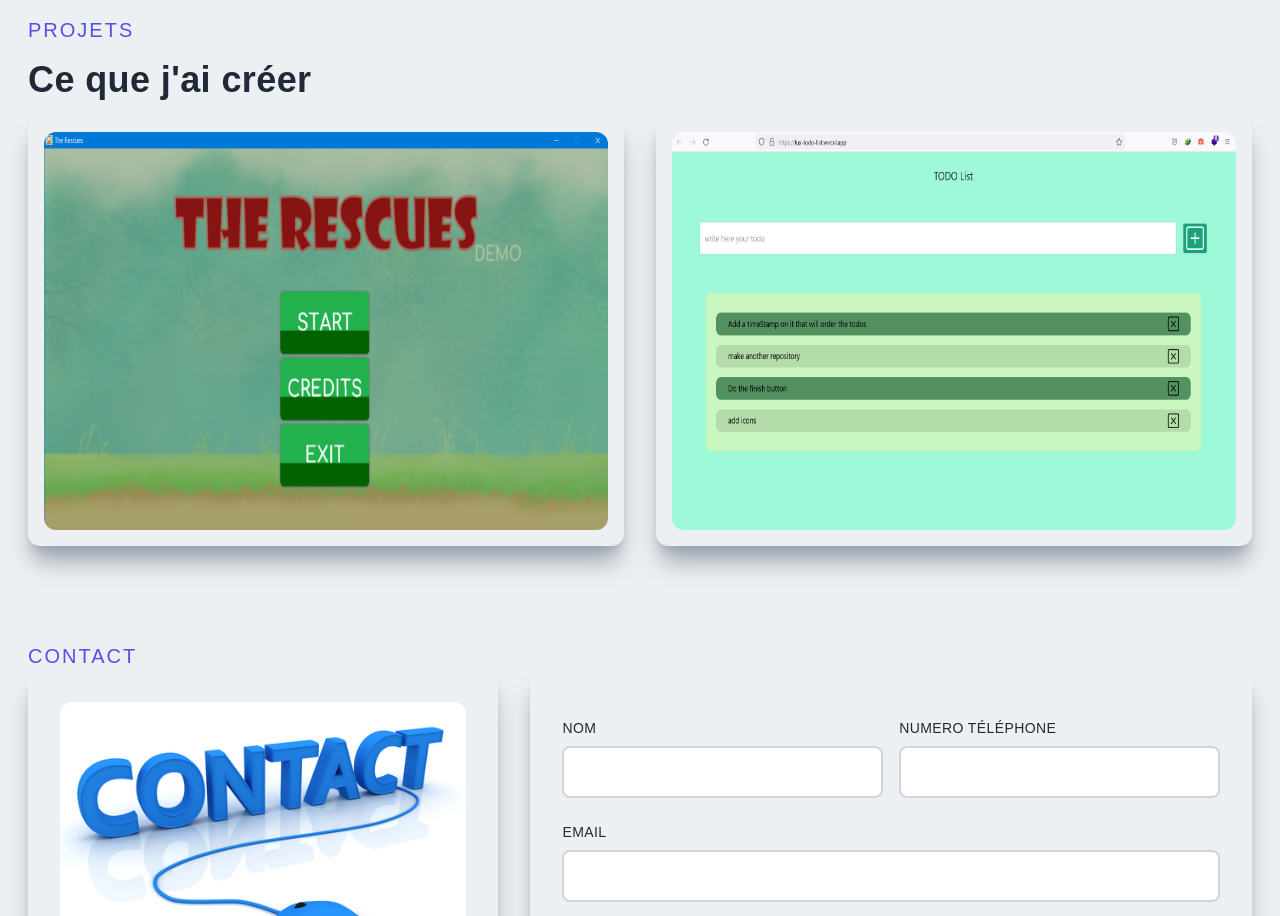
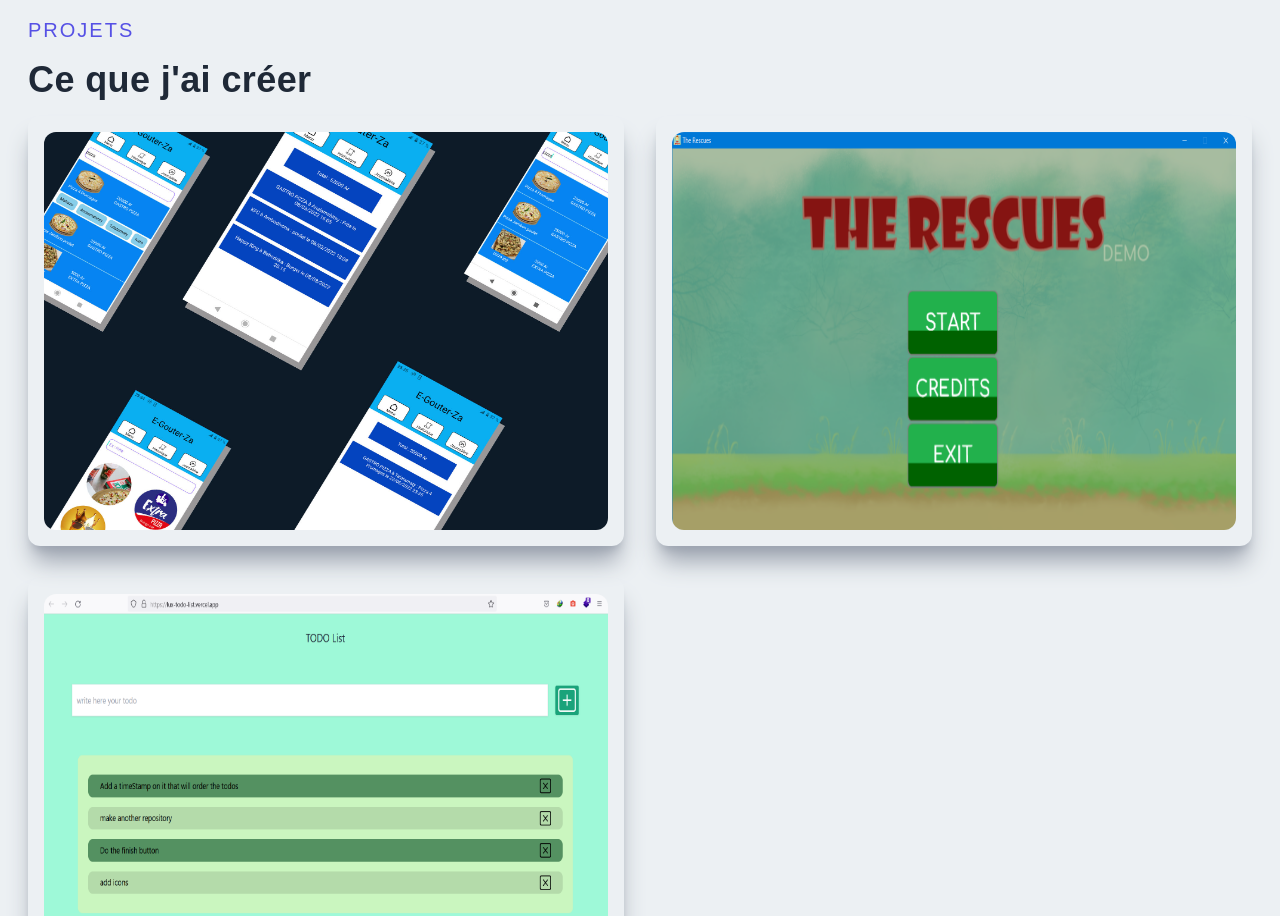
Before and after one commit to LucasAndria/Portfolio-NextJs, a Next.js app: page / in a window 1280 px wide. Shown: the part 2480-3396 px from the top of the page. Built offline with nearby package versions, Linux system fonts and the light colour scheme.

Commit message:
ajout du projet e-gouter

```diff
--- a/components/Projects.js
+++ b/components/Projects.js
@@ -1,5 +1,5 @@
 import ProjectItem from "./ProjectItem"
-// import bg_egouter from "../public/assets/Projects/e-gouter/e-gouter.jpg"
+import bg_egouter from "../public/assets/Projects/e-gouter/e-gouter.jpg"
 import bg_todolist from "../public/assets/Projects/todo-list/capture.png"
 import bg_rescues from "../public/assets/Projects/the-rescues/bg-1.png"
 
@@ -11,7 +11,7 @@ function Projects() {
                 <p className="text-xl tracking-widest uppercase text-[#5651e5]">Projets</p>
                 <h2 className="py-4">{"Ce que j'ai créer"}</h2>
                 <div className="grid md:grid-cols-2 gap-8">
-                    {/* <ProjectItem titre='E-Gouter-Za' descri='Une application mobile qui permet de faire des commandes.' bgImg={bg_egouter} url='/projects/e-gouter' /> */}
+                    <ProjectItem titre='E-Gouter-Za' descri='Une application mobile qui permet de faire des commandes.' bgImg={bg_egouter} url='/projects/e-gouter' />
                     <ProjectItem titre='The rescues' descri="Un jeu platformer que l'on a créer en 24h pour la gamejam+ 2020" bgImg={bg_rescues} url='/projects/the-rescues' />
                     <ProjectItem titre='Todo List' descri="Une application web pour mémoriser les taches à accomplir" bgImg={bg_todolist} url='/projects/todo-list' />
                 </div>
```
